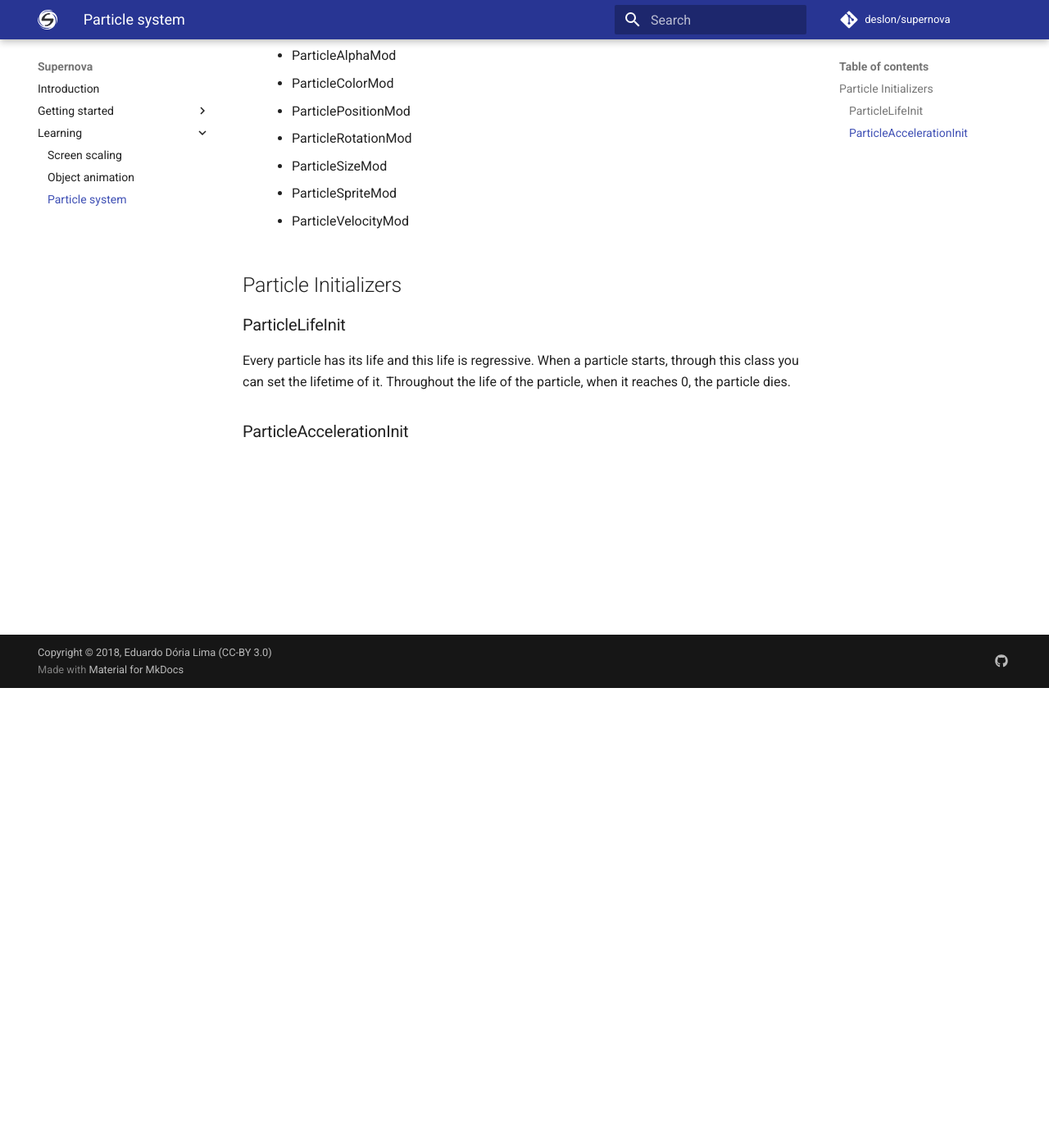
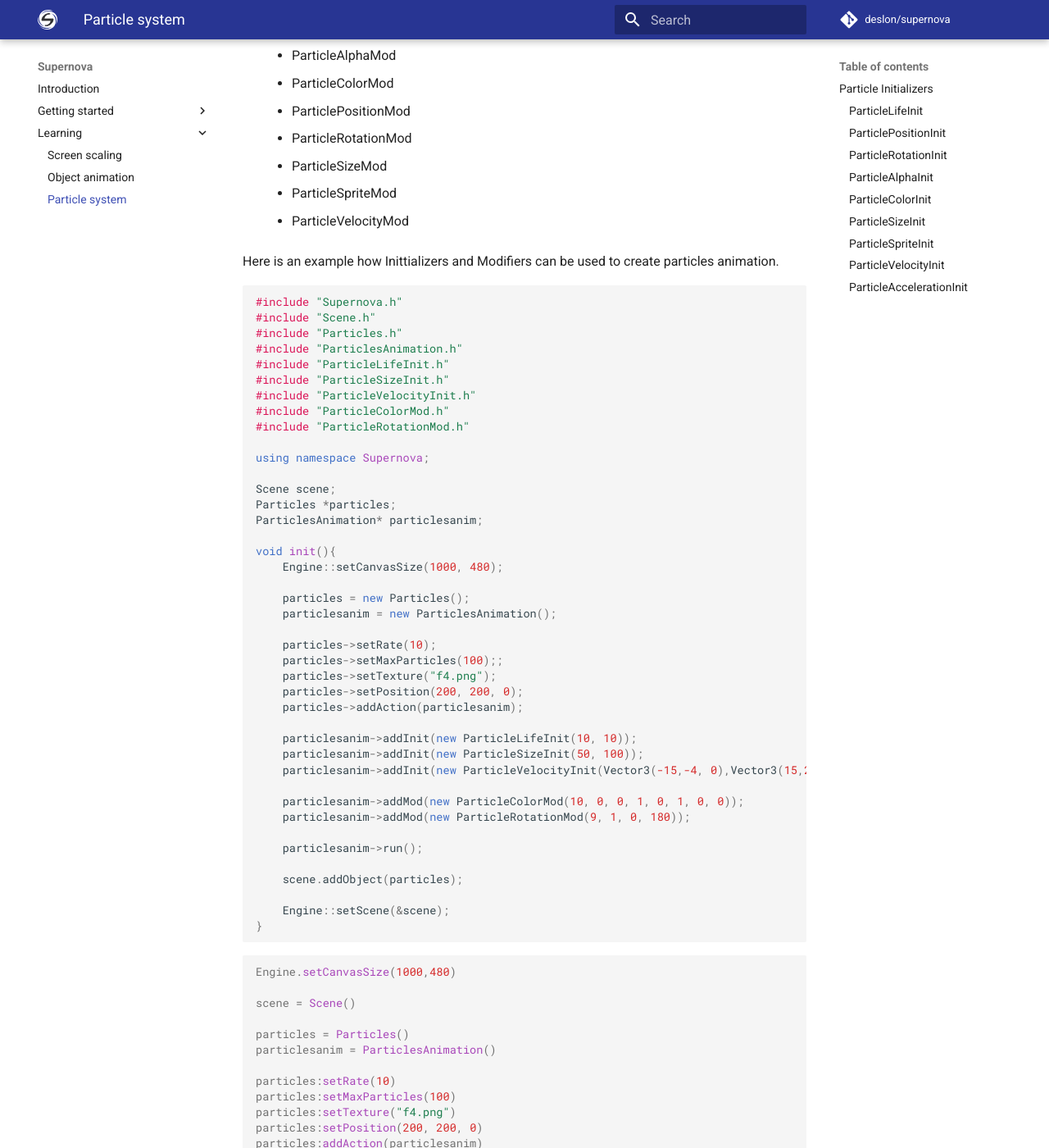
Before and after one commit to eduardodoria/supernova-docs, an MkDocs documentation site: the page built from docs/learning/particle-system.md, in a window 1280 px wide and 1400 px high, scrolled down 561 px. Shown: the whole window at 82% size. Built offline with MkDocs 1.6.1 and Material for MkDocs 9.7.7, drawn with Linux system fonts in a browser that asks for light colours; comment, search, counter and statistics services are not loaded; old or Windows-style settings are respelled for this version of MkDocs; some of the changed text lies outside the part shown.

Commit message:
Updated particles and animation docs

````diff
--- a/docs/learning/particle-system.md
+++ b/docs/learning/particle-system.md
@@ -4,12 +4,12 @@
     * ParticleLifeInit
     * ParticlePositionInit
     * ParticleRotationInit
-    * ParticleAccelerationInit
     * ParticleAlphaInit
     * ParticleColorInit
     * ParticleSizeInit
     * ParticleSpriteInit
     * ParticleVelocityInit
+    * ParticleAccelerationInit
 * Particle Modifiers
     * ParticleAlphaMod
     * ParticleColorMod
@@ -19,10 +19,207 @@
     * ParticleSpriteMod
     * ParticleVelocityMod
 
+Here is an example how Inittializers and Modifiers can be used to create particles animation.
+``` c++
+#include "Supernova.h"
+#include "Scene.h"
+#include "Particles.h"
+#include "ParticlesAnimation.h"
+#include "ParticleLifeInit.h"
+#include "ParticleSizeInit.h"
+#include "ParticleVelocityInit.h"
+#include "ParticleColorMod.h"
+#include "ParticleRotationMod.h"
+
+using namespace Supernova;
+
+Scene scene;
+Particles *particles;
+ParticlesAnimation* particlesanim;
+
+void init(){
+    Engine::setCanvasSize(1000, 480);
+
+    particles = new Particles();
+    particlesanim = new ParticlesAnimation();
+
+    particles->setRate(10);
+    particles->setMaxParticles(100);;
+    particles->setTexture("f4.png");
+    particles->setPosition(200, 200, 0);
+    particles->addAction(particlesanim);
+
+    particlesanim->addInit(new ParticleLifeInit(10, 10));
+    particlesanim->addInit(new ParticleSizeInit(50, 100));
+    particlesanim->addInit(new ParticleVelocityInit(Vector3(-15,-4, 0),Vector3(15,24, 0)));
+
+    particlesanim->addMod(new ParticleColorMod(10, 0, 0, 1, 0, 1, 0, 0));
+    particlesanim->addMod(new ParticleRotationMod(9, 1, 0, 180));
+
+    particlesanim->run();
+
+    scene.addObject(particles);
+
+    Engine::setScene(&scene);
+}
+```
+``` lua
+Engine.setCanvasSize(1000,480)
+
+scene = Scene()
+
+particles = Particles()
+particlesanim = ParticlesAnimation()
+
+particles:setRate(10)
+particles:setMaxParticles(100)
+particles:setTexture("f4.png")
+particles:setPosition(200, 200, 0)
+particles:addAction(particlesanim)
+
+particlesanim:addInit(ParticleLifeInit(10, 10))
+particlesanim:addInit(ParticleSizeInit(50, 100))
+particlesanim:addInit(ParticleVelocityInit(Vector3(-15,-4, 0),Vector3(15,24, 0)))
+
+particlesanim:addMod(ParticleColorMod(10, 0, 0, 1, 0, 1, 0, 0))
+particlesanim:addMod(ParticleRotationMod(9, 1, 0, 180))
+
+particlesanim:run()
+
+scene:addObject(particles)
+
+Engine.setScene(scene)
+```
+
 ##Particle Initializers
 
 ###ParticleLifeInit
 
 Every particle has its life and this life is regressive. When a particle starts, through this class you can set the lifetime of it. Throughout the life of the particle, when it reaches 0, the particle dies.
 
+Class default constructor:
+**ParticleLifeInit(float minLife, float maxLife)**
+
+``` c++
+particlesanim->addInit(new ParticleLifeInit(10, 10));
+```
+``` lua
+particlesanim:addInit(ParticleLifeInit(10, 10))
+```
+
+###ParticlePositionInit
+
+The inittial position of particle is set with this class.
+
+Class default constructor:
+**ParticlePositionInit(Vector3 minPosition, Vector3 maxPosition)**
+
+``` c++
+particlesanim->addInit(new ParticlePositionInit(Vector3(100, 0, 0), Vector3(100, 100, 0)));
+```
+``` lua
+particlesanim:addInit(ParticlePositionInit(Vector3(100, 0, 0), Vector3(100, 100, 0)))
+```
+
+###ParticleRotationInit
+
+The inittial rotation of particle is set with this class. The engine default is degress, but it can be changed.
+
+Class default constructor:
+**ParticleRotationInit(float minRotation, float maxRotation)**
+
+``` c++
+particlesanim->addInit(new ParticleRotationInit(0, 180));
+```
+``` lua
+particlesanim:addInit(ParticleRotationInit(0, 180))
+```
+
+###ParticleAlphaInit
+
+It can be used to set particle transparency. When set 0 is total transparent particle, when set 1 is total opaque particle.
+
+Class default constructor:
+**ParticleAlphaInit(float minAlpha, float maxAlpha)**
+
+``` c++
+particlesanim->addInit(new ParticleAlphaInit(0, 0.5))
+```
+``` lua
+particlesanim:addInit(ParticleAlphaInit(0, 0.5))
+```
+
+###ParticleColorInit
+
+Can be used to set inittial color of particle.
+
+Class default constructor:
+**ParticleColorInit(float minRed, float minGreen, float minBlue, float maxRed, float maxGreen, float maxBlue)**
+
+``` c++
+particlesanim->addInit(new ParticleColorInit(0, 0, 0, 1, 1, 0))
+```
+``` lua
+particlesanim:addInit(ParticleColorInit(0, 0, 0, 1, 1, 0))
+```
+
+###ParticleSizeInit
+
+Every particle can have its size. This class is used to set inittial size of particle.
+
+Class default constructor:
+**ParticleSizeInit(float minSize, float maxSize)**
+
+``` c++
+particlesanim->addInit(new ParticleSizeInit(50, 100))
+```
+``` lua
+particlesanim:addInit(ParticleSizeInit(50, 100))
+```
+
+###ParticleSpriteInit
+
+A particle can also have a sprite. The sprite of particle is set by an integer and during particle creation the inittial sprite is sorted.
+In Supernova we call sprite as a rect of sprite sheet. More details you can see in [sprite](sprites) section.
+
+Class default constructor:
+**ParticleSpriteInit(std::vector<int> frames)**
+
+``` c++
+std::vector<int> sprites;
+sprites.push_back(1);
+sprites.push_back(0);
+sprites.push_back(2);
+particlesanim->addInit(new ParticleSpriteInit(sprites));
+```
+``` lua
+particlesanim->addInit(ParticleSpriteInit({1, 0, 2}));
+```
+
+###ParticleVelocityInit
+
+It's the inittial velocity of particle.
+
+Class default constructor:
+**ParticleVelocityInit(Vector3 minVelocity, Vector3 maxVelocity)**
+
+``` c++
+particlesanim->addInit(new ParticleVelocityInit(Vector3(-15, -4, 0),Vector3(15, 24, 0)))
+```
+``` lua
+particlesanim:addInit(ParticleVelocityInit(Vector3(-15, -4, 0),Vector3(15, 24, 0)))
+```
+
 ###ParticleAccelerationInit
+
+It's to set inittal acceleration of particle with this class.
+
+Class default constructor:
+**ParticleAccelerationInit(Vector3 minAcceleration, Vector3 maxAcceleration)**
+
+``` c++
+particlesanim->addInit(new ParticleAccelerationInit(Vector3(0.0f, 9.81f * 5, 0.0f), Vector3(0.0f, 9.81f * 5, 0.0f)));
+```
+``` lua
+particlesanim:addInit(ParticleAccelerationInit(Vector3(0.0f, 9.81f * 5, 0.0f), Vector3(0.0f, 9.81f * 5, 0.0f)))
+```
````
Also changed, not shown: docs/learning/object-animation.md (+6 -6 lines).
